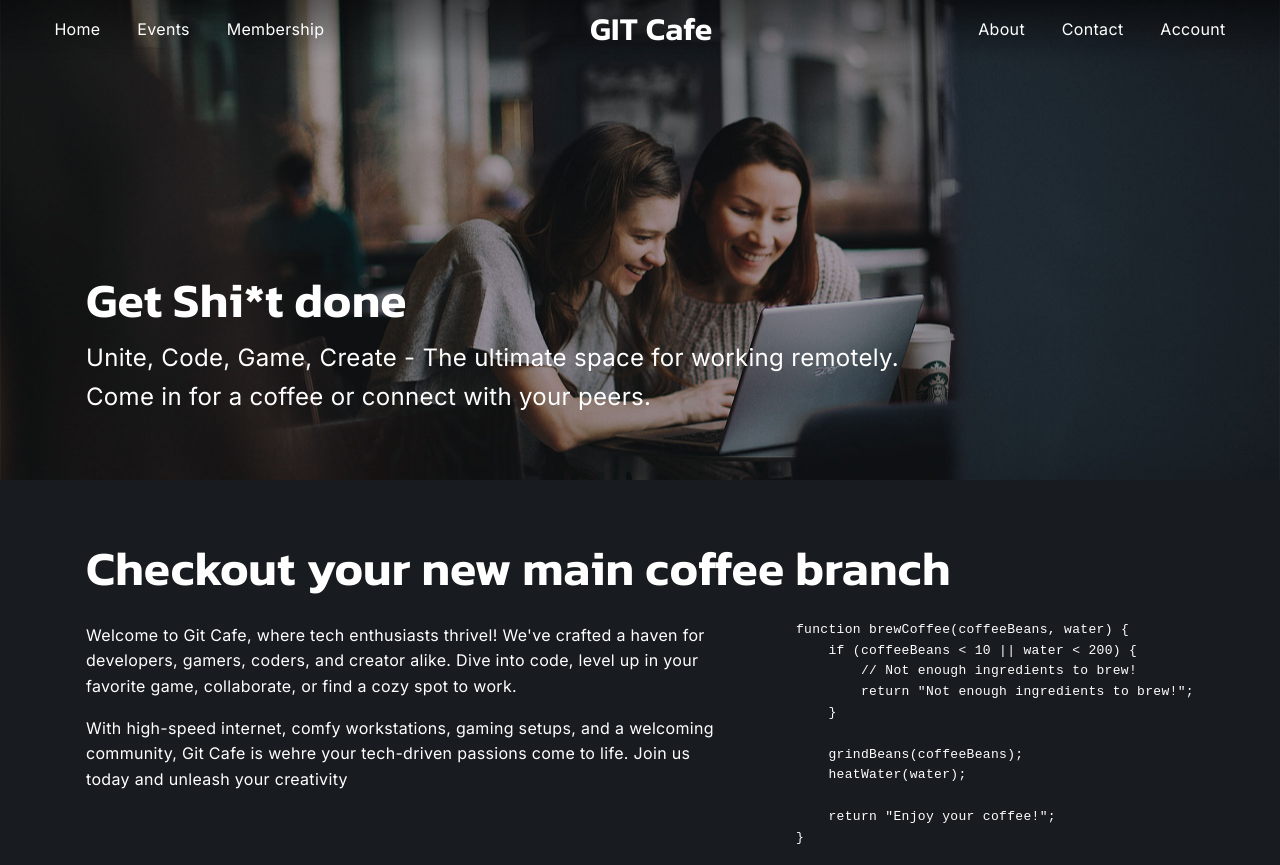
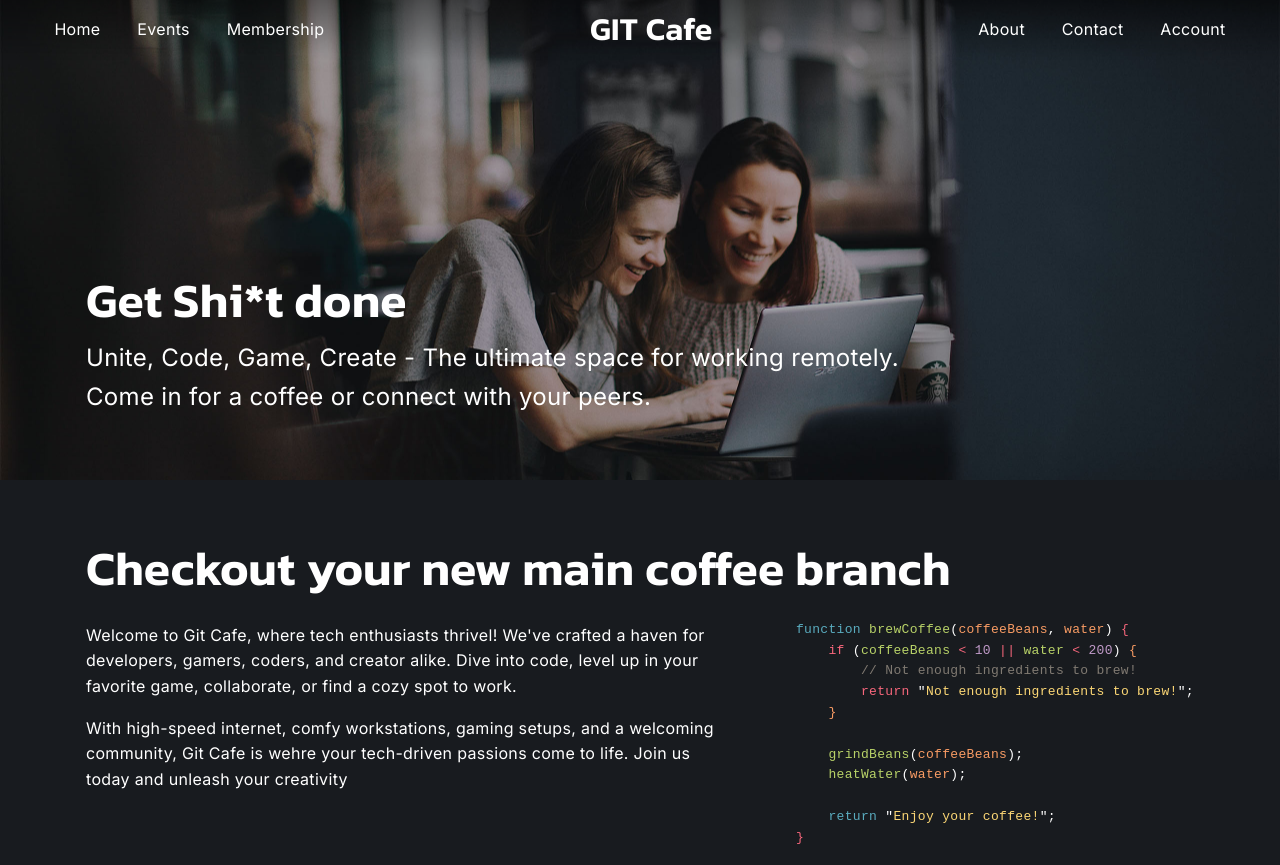
Before and after one commit to thejoltjoker/FSU23D-assignment-01, a plain HTML site: page index.html in a window 1280 px wide. Shown: the top 865 px of the page. Drawn offline with Linux system fonts and the light colour scheme.

Commit message:
Correct color variables, add th

```diff
--- a/assets/css/utilities.css
+++ b/assets/css/utilities.css
@@ -7,31 +7,31 @@
 
 /* Colors */
 .color-blue {
-  color: var(--color-blue);
+  color: var(--blue);
 }
 
 .color-purple {
-  color: var(--color-purple);
+  color: var(--purple);
 }
 
 .color-green {
-  color: var(--color-green);
+  color: var(--green);
 }
 
 .color-red {
-  color: var(--color-red);
+  color: var(--red);
 }
 
 .color-yellow {
-  color: var(--color-yellow);
+  color: var(--yellow);
 }
 
 .color-gray {
-  color: var(--color-gray);
+  color: var(--gray);
 }
 
 .color-orange {
-  color: var(--color-orange);
+  color: var(--orange);
 }
 
 /* Text */
@@ -52,6 +52,12 @@
 .table {
   display: table;
   border-collapse: collapse;
+  width: 100%;
+}
+
+.th {
+  display: table-row;
+  font-weight: 700;
 }
 
 .tr {
```
